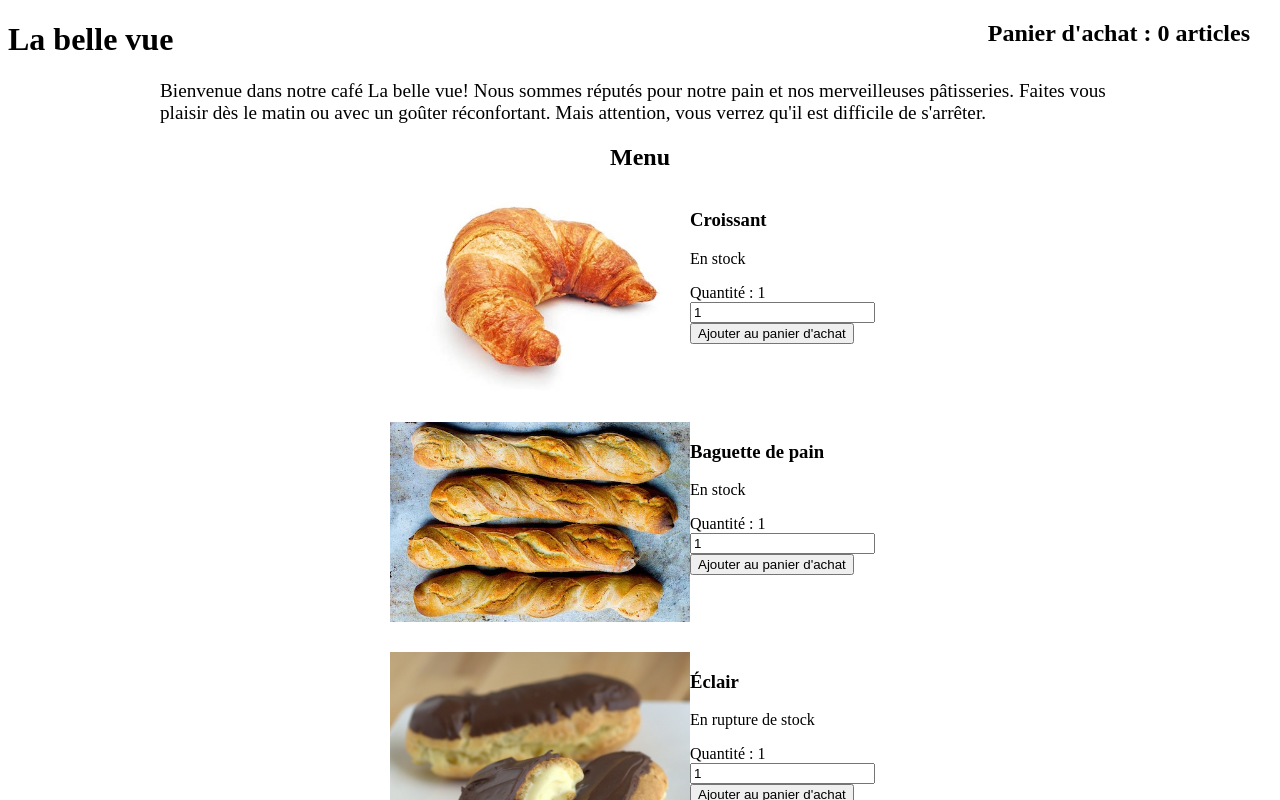
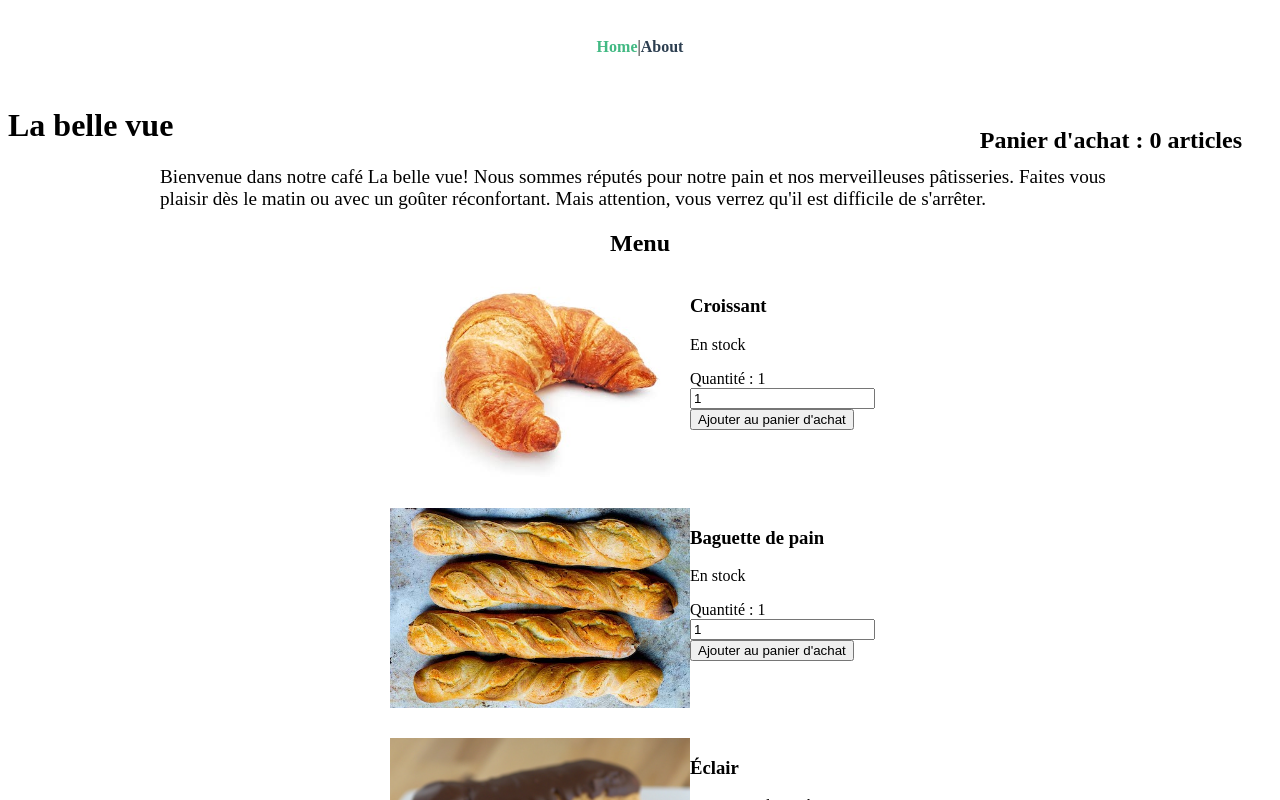
Before and after one commit to liessinoudjal/OC_P2C2, a Vue app: page / in a window 1280 px wide. Shown: the top 800 px of the page. Built offline with nearby package versions, Linux system fonts and the light colour scheme.

Commit message:
ajout routeur

```diff
--- a/package.json
+++ b/package.json
@@ -9,11 +9,13 @@
   },
   "dependencies": {
     "core-js": "^3.6.5",
-    "vue": "^3.0.0"
+    "vue": "^3.0.0",
+    "vue-router": "^4.0.0-0"
   },
   "devDependencies": {
     "@vue/cli-plugin-babel": "~4.5.0",
     "@vue/cli-plugin-eslint": "~4.5.0",
+    "@vue/cli-plugin-router": "^4.5.15",
     "@vue/cli-service": "~4.5.0",
     "@vue/compiler-sfc": "^3.0.0",
     "babel-eslint": "^10.1.0",
--- a/src/App.vue
+++ b/src/App.vue
@@ -1,111 +1,46 @@
 <script>
-import MenuItem from './components/MenuItem.vue'
+
 
 export default {
-	name: 'App',
-	components: {
-		MenuItem
-	},
-	data: () => {
-		return  {
-		address: "18 avenue du Beurre, Paris, France",
-		email: "hello@cafewithavue.bakery",
-		phone: "01 88 88 88 88",
-		restaurantName: "La belle vue",
-		shoppingCart: 0,
-		simpleMenu: [
-			{
-				name: "Croissant",
-				image: {
-					source: "/images/croissant.jpg",
-					alt: "Un croissant"
-				},
-				inStock: true,
-				quantity: 1
-			},
-			{
-				name: "Baguette de pain",
-				image: {
-					source: "/images/french-baguette.jpeg",
-					alt: "Quatre baguettes de pain"
-				},
-				inStock: true,
-				quantity: 1
-			},
-			{
-				name: "Éclair",
-				image: {
-					source: "/images/eclair.jpg",
-					alt: "Éclair au chocolat"
-				},
-				inStock: false,
-				quantity: 1
-			}
-		]
-		}
+	name: 'App'
 
-	},
-	computed: {
-		copyright() {
-			const currentYear = new Date().getFullYear()
-
-			return `Copyright ${this.restaurantName} ${currentYear}`
-		}
-	},
-	methods: {
-		addToShoppingCart(amount) {
-
-			this.shoppingCart += amount
-		}
-	}
 }
 
 </script>
 
 <template>
-
-		<h1>{{ restaurantName }}</h1>
-			<p class="description">
-				Bienvenue dans notre café {{ restaurantName }}! Nous sommes réputés pour
-				notre pain et nos merveilleuses pâtisseries. Faites vous plaisir dès le
-				matin ou avec un goûter réconfortant. Mais attention, vous verrez qu'il
-				est difficile de s'arrêter.
-			</p>
-			<section class="menu">
-				<h2>Menu</h2>
-
-				<MenuItem :simpleMenu="simpleMenu" @addToCart="addToShoppingCart"/>
+<div id="nav">
+    <router-link to="/">Home </router-link> |
+    <router-link to="/about"> About</router-link>
+  </div>
+  <router-view/>
 
 
-			</section>
-
-			<aside class="shopping-cart">
-				<h2>Panier d'achat : {{ shoppingCart }} articles</h2>
-			</aside>
-
-			<h2>Contactez nous</h2>
-			<p>Adresse : {{ address }}</p>
-			<p>Téléphone : {{ phone }}</p>
-			<p>Email : {{ email }}</p>
-			<p>Horaires :</p>
-			<ul>
-				<li>L-V: 06:00 à 16:00</li>
-				<li>Samedi: 07:00 à 14:00</li>
-				<li>Dimanche: 07:00 à 12:00</li>
-			</ul>
-			<footer class="footer">
-				<p>{{ copyright }}</p>
-			</footer>
 
 </template>
 
-<style  >
+<style lang="scss" >
 .app {
   font-family: 'Avenir', Helvetica, Arial, sans-serif;
   -webkit-font-smoothing: antialiased;
   -moz-osx-font-smoothing: grayscale;
   text-align: center;
   color: #2c3e50;
+}
+#nav {
+  padding: 30px;
+  display:flex;
+  justify-content: center;
+
+  a {
+	text-decoration: none;
+    font-weight: bold;
+    color: #2c3e50;
+
+    &.router-link-exact-active {
+      color: #42b983;
+    }
+  }
 }
 
 .description {
@@ -136,7 +71,9 @@
 .menu-item__image {
   max-width: 300px;
 }
-
+.home{
+	position: relative;
+}
 .shopping-cart {
   position: absolute;
   right: 30px;
--- a/src/main.js
+++ b/src/main.js
@@ -1,4 +1,5 @@
 import { createApp } from 'vue'
 import App from './App.vue'
+import router from './router'
 
-createApp(App).mount('#app')
+createApp(App).use(router).mount('#app')
--- /dev/null
+++ b/src/router/index.js
@@ -0,0 +1,25 @@
+import { createRouter, createWebHistory } from 'vue-router'
+import Home from '../views/Home.vue'
+
+const routes = [
+  {
+    path: '/',
+    name: 'Home',
+    component: Home
+  },
+  {
+    path: '/about',
+    name: 'About',
+    // route level code-splitting
+    // this generates a separate chunk (about.[hash].js) for this route
+    // which is lazy-loaded when the route is visited.
+    component: () => import(/* webpackChunkName: "about" */ '../views/About.vue')
+  }
+]
+
+const router = createRouter({
+  history: createWebHistory(process.env.BASE_URL),
+  routes
+})
+
+export default router
--- /dev/null
+++ b/src/views/About.vue
@@ -0,0 +1,5 @@
+<template>
+  <div class="about">
+    <h1>This is an about page</h1>
+  </div>
+</template>
--- /dev/null
+++ b/src/views/Home.vue
@@ -0,0 +1,101 @@
+<template>
+  <div class="home">
+    <h1>{{ restaurantName }}</h1>
+			<p class="description">
+				Bienvenue dans notre café {{ restaurantName }}! Nous sommes réputés pour
+				notre pain et nos merveilleuses pâtisseries. Faites vous plaisir dès le
+				matin ou avec un goûter réconfortant. Mais attention, vous verrez qu'il
+				est difficile de s'arrêter.
+			</p>
+			<section class="menu">
+				<h2>Menu</h2>
+
+				<MenuItem :simpleMenu="simpleMenu" @addToCart="addToShoppingCart"/>
+
+
+			</section>
+
+			<aside class="shopping-cart">
+				<h2>Panier d'achat : {{ shoppingCart }} articles</h2>
+			</aside>
+
+			<h2>Contactez nous</h2>
+			<p>Adresse : {{ address }}</p>
+			<p>Téléphone : {{ phone }}</p>
+			<p>Email : {{ email }}</p>
+			<p>Horaires :</p>
+			<ul>
+				<li>L-V: 06:00 à 16:00</li>
+				<li>Samedi: 07:00 à 14:00</li>
+				<li>Dimanche: 07:00 à 12:00</li>
+			</ul>
+			<footer class="footer">
+				<p>{{ copyright }}</p>
+			</footer>
+  </div>
+</template>
+
+<script>
+import MenuItem from '../components/MenuItem.vue'
+// @ is an alias to /src
+
+
+export default {
+  name: 'Home',
+ components: {
+		MenuItem
+	},
+	data: () => {
+		return  {
+		address: "18 avenue du Beurre, Paris, France",
+		email: "hello@cafewithavue.bakery",
+		phone: "01 88 88 88 88",
+		restaurantName: "La belle vue",
+		shoppingCart: 0,
+		simpleMenu: [
+			{
+				name: "Croissant",
+				image: {
+					source: "/images/croissant.jpg",
+					alt: "Un croissant"
+				},
+				inStock: true,
+				quantity: 1
+			},
+			{
+				name: "Baguette de pain",
+				image: {
+					source: "/images/french-baguette.jpeg",
+					alt: "Quatre baguettes de pain"
+				},
+				inStock: true,
+				quantity: 1
+			},
+			{
+				name: "Éclair",
+				image: {
+					source: "/images/eclair.jpg",
+					alt: "Éclair au chocolat"
+				},
+				inStock: false,
+				quantity: 1
+			}
+		]
+		}
+
+	},
+	computed: {
+		copyright() {
+			const currentYear = new Date().getFullYear()
+
+			return `Copyright ${this.restaurantName} ${currentYear}`
+		}
+	},
+	methods: {
+		addToShoppingCart(amount) {
+
+			this.shoppingCart += amount
+		}
+	}
+}
+</script>
```
Also changed, not shown: 1 other file (tests, documents, lock files or other folders).
